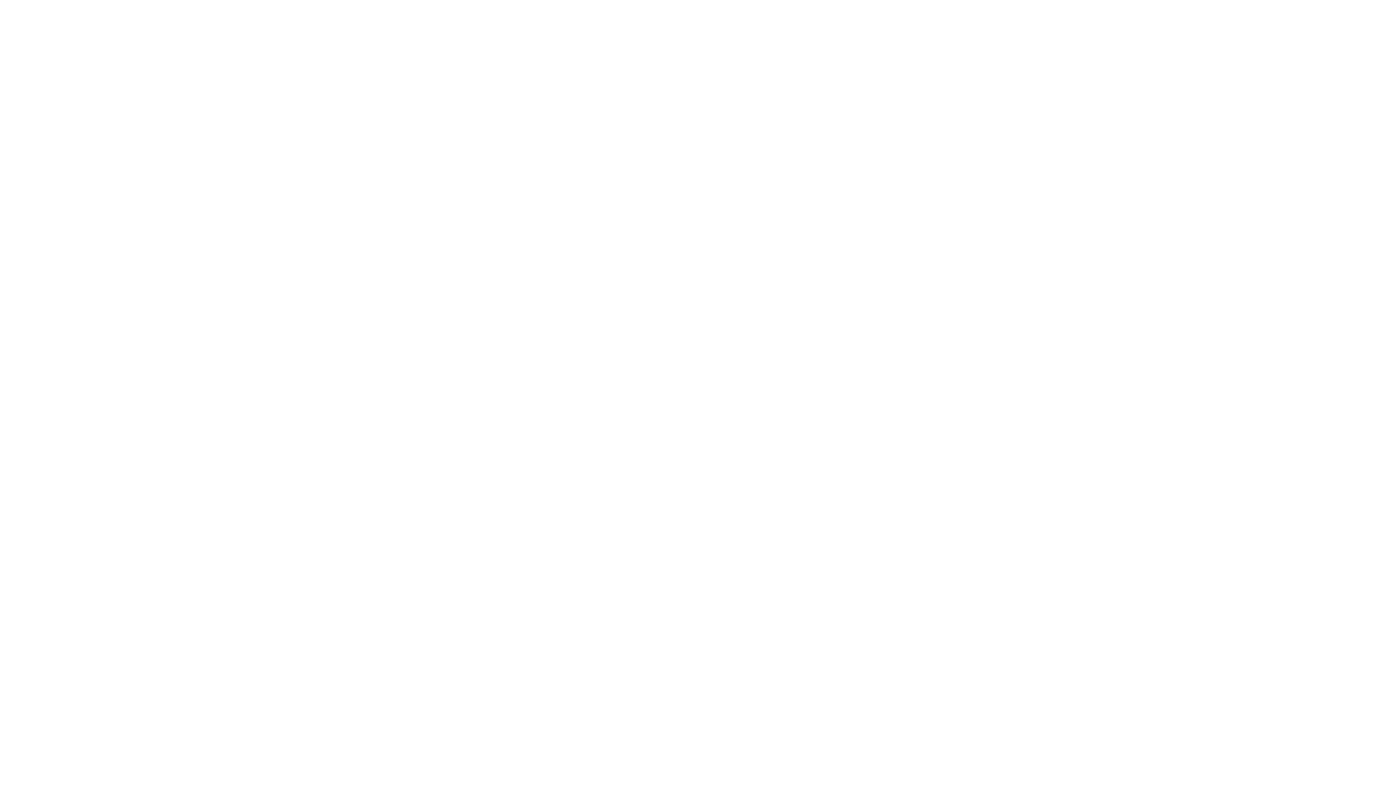
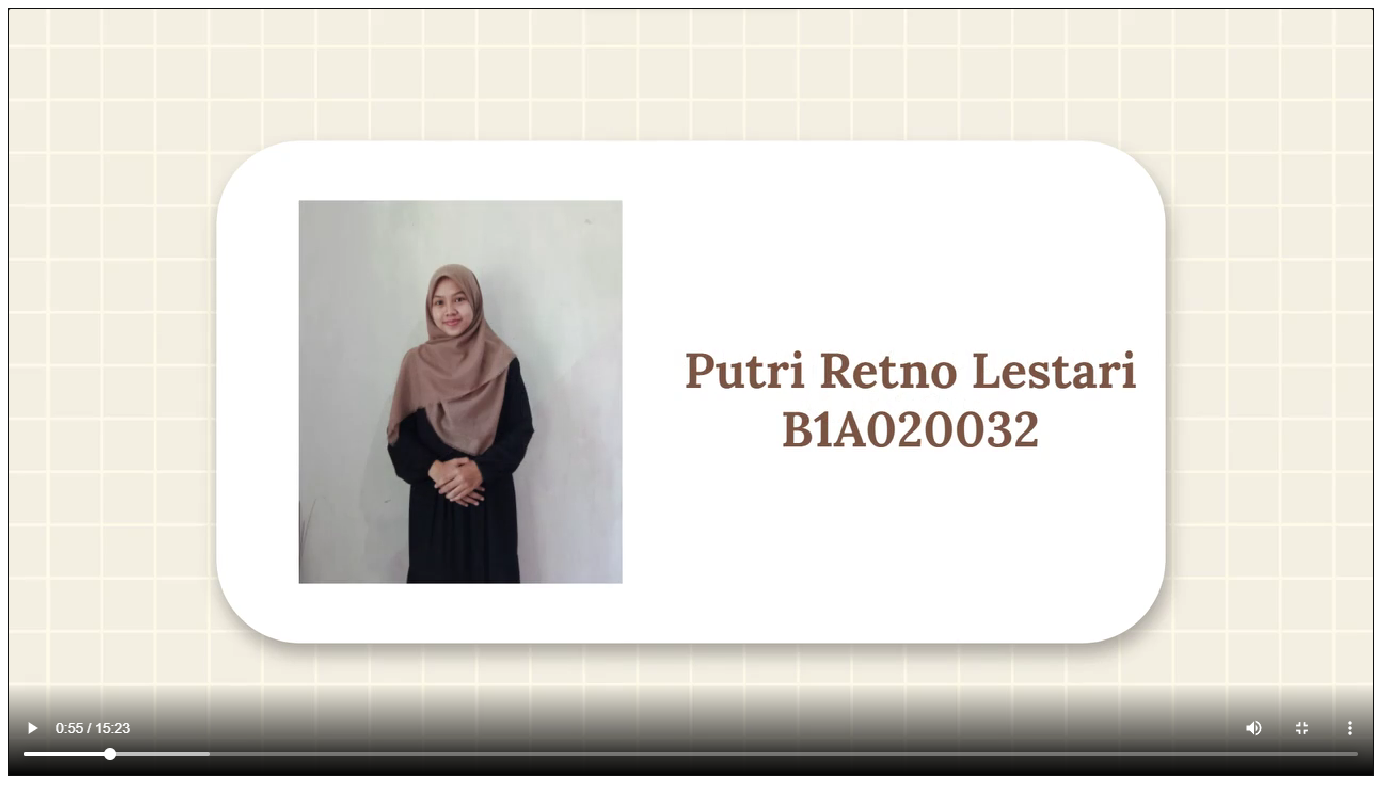
Before and after one commit to ferryamludn/belajar, a plain HTML site: page gambar.html in a window 1280 px wide. Shown: the whole page, 1374 px wide, since content can reach past the window. Drawn offline with Linux system fonts and the light colour scheme.

Commit message:
Update gambar.html

```diff
--- a/gambar.html
+++ b/gambar.html
@@ -6,7 +6,7 @@
     <title></title>
   </head>
   <body>
-
+    <img src="gambar 2.png">
 
   </body>
 </html>
```
